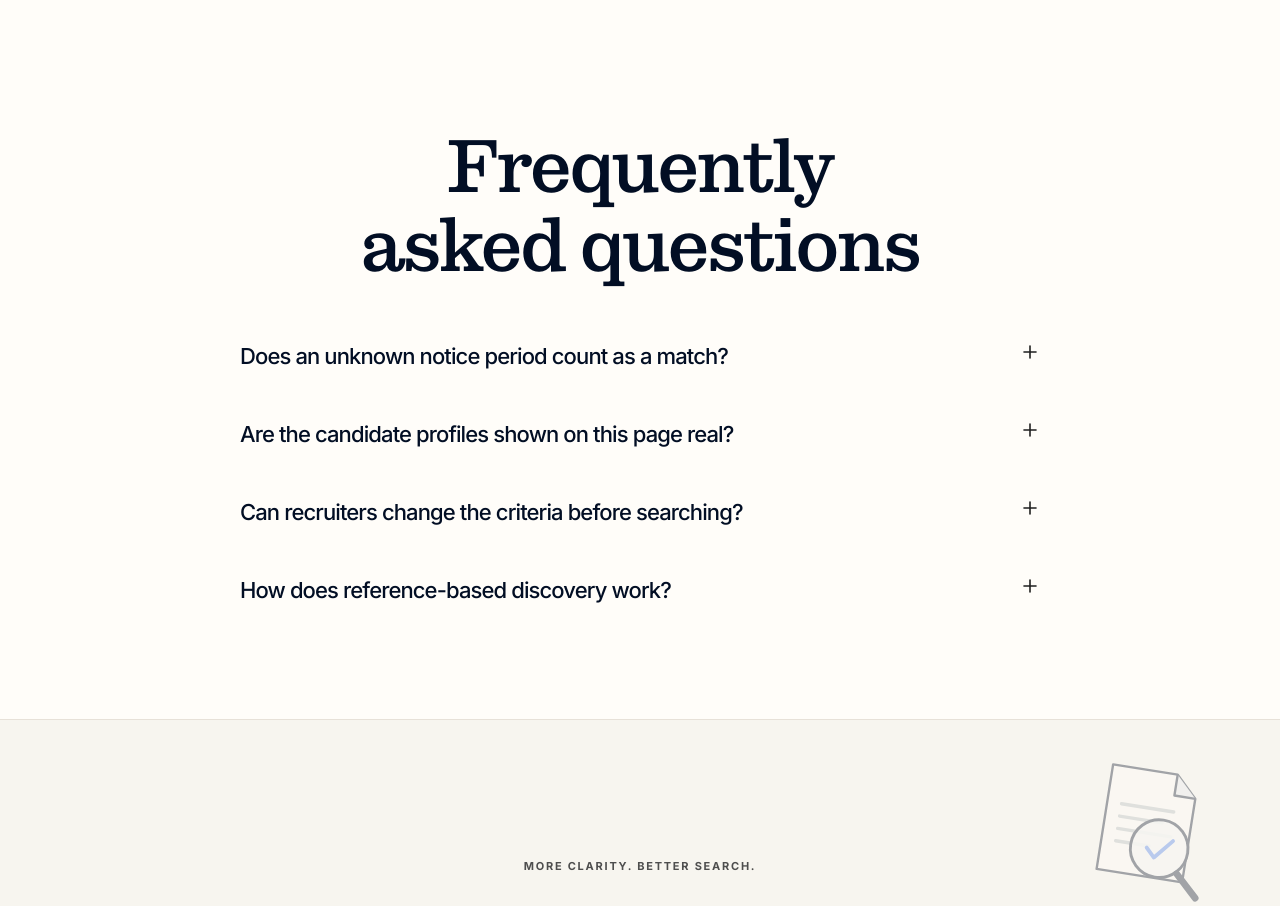
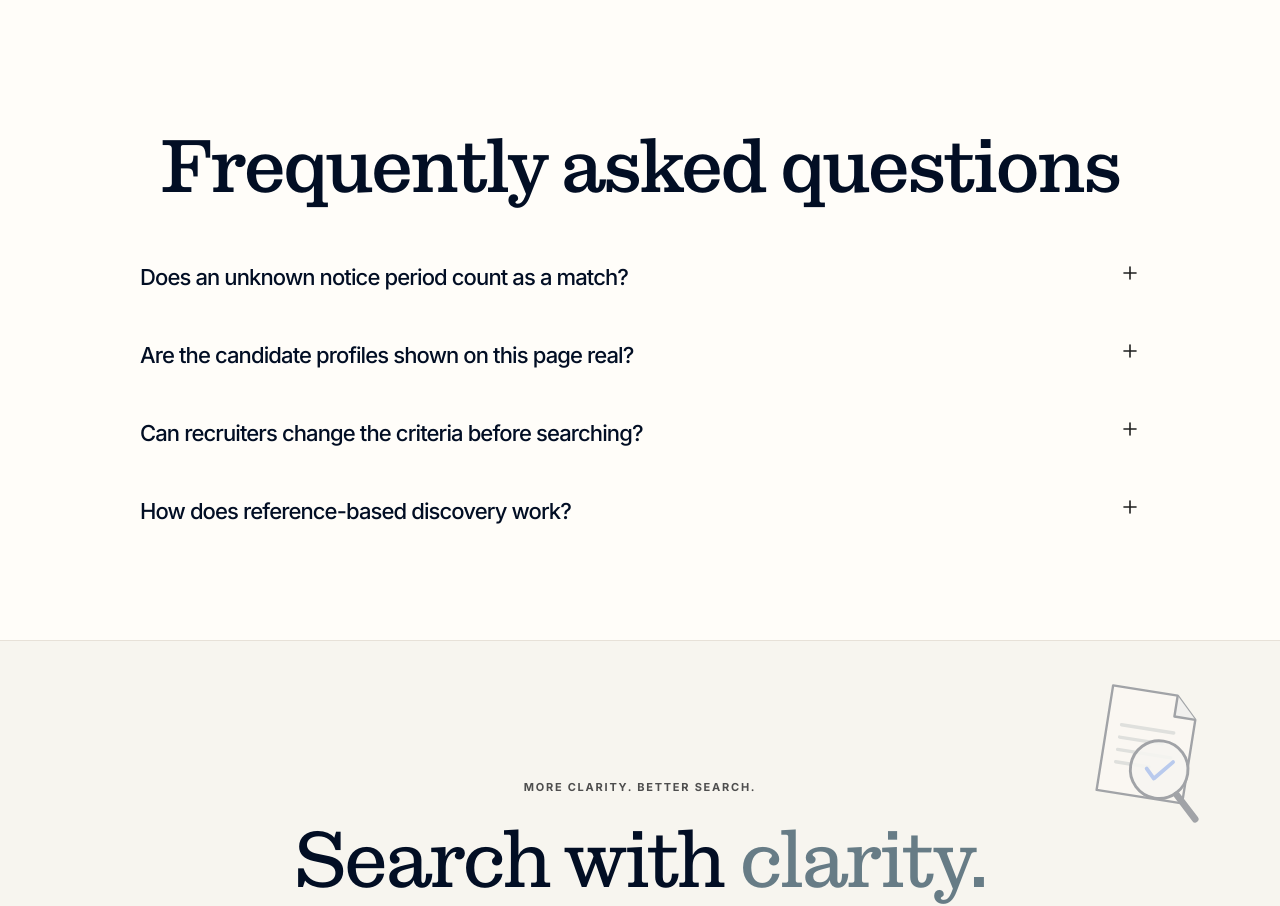
Before and after one commit to ThunderKhan/pareto, a Next.js app in the folder frontend/: page / in a window 1280 px wide. Shown: the part 7040-7946 px from the top of the page. Built offline with nearby package versions, Linux system fonts and the light colour scheme.

Commit message:
style(homepage): allow large FAQ heading to fit single line at desktop widths

```diff
--- a/frontend/src/components/marketing/home-v2.css
+++ b/frontend/src/components/marketing/home-v2.css
@@ -405,7 +405,7 @@
 /* The reference screenshot uses a larger desktop editorial treatment than
    the clone's base ot-h2 token; scale optically while keeping its typefaces. */
 @media (min-width: 1024px) {
-  .v2-faq-container { max-width: 1032px; }
+  .v2-faq-container { width: min(calc(100% - 32px), 1032px); }
   .v2-faq h2 { font-size: clamp(3rem, 6vw, 4.5rem); margin-bottom: 39px; }
   .v2-faq-list { gap: 13px; }
   .v2-faq-question { font-size: 22px; line-height: 1.5; padding-block: 16px; }
```
